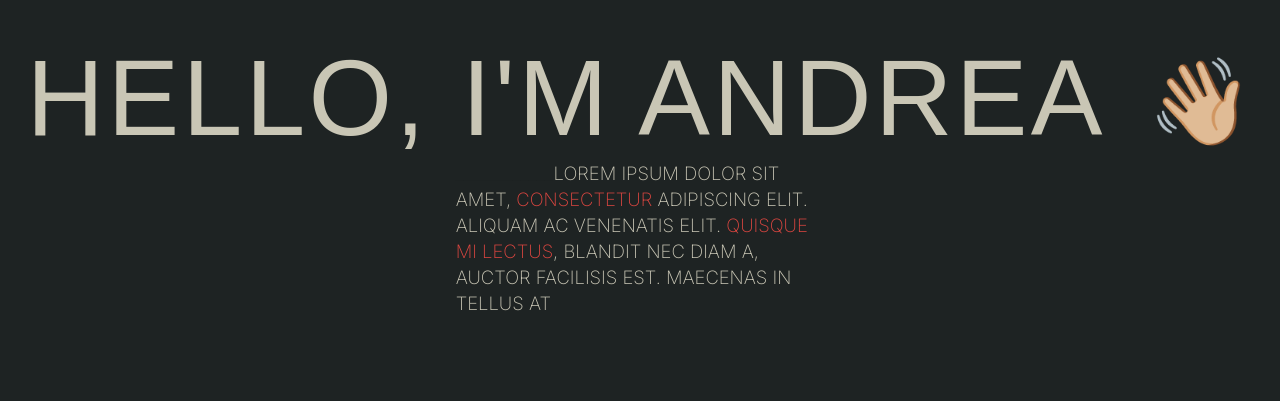
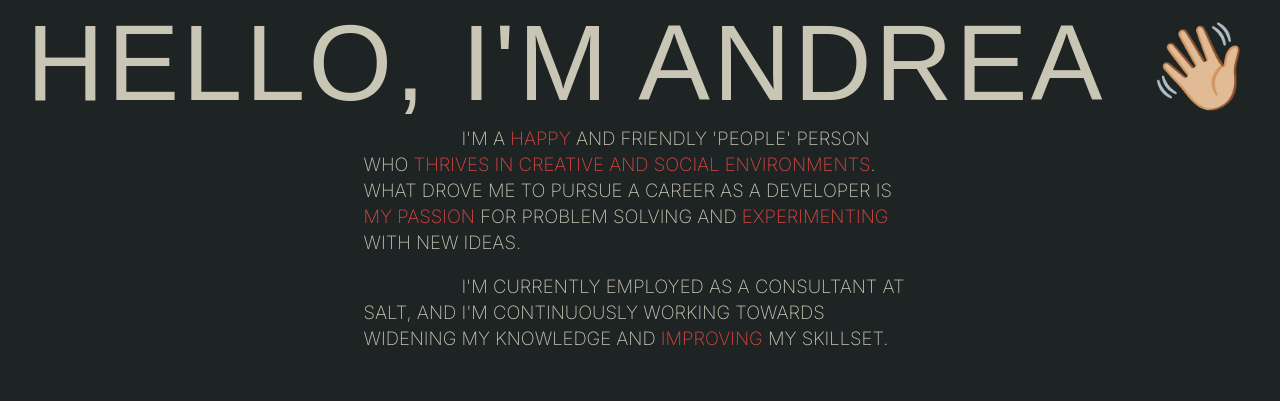
Before and after one commit to andreaelve/portfolio, a React (Create React App) app: page / in a window 1280 px wide. Shown: the part 860-1261 px from the top of the page. Built offline with nearby package versions, Linux system fonts and the light colour scheme; no server answers; a web font is replaced by a local one.

Commit message:
Litta tekst om meg

```diff
--- a/src/components/About.js
+++ b/src/components/About.js
@@ -17,7 +17,13 @@ function About() {
           <h2 className='about_title'>HELLO, I'M ANDREA</h2>
           <p className='about_hand-icon'>👋🏼</p>
         </div>
-       <p className='about_text'>Lorem ipsum dolor sit amet, <span className="red">consectetur</span> adipiscing elit. Aliquam ac venenatis elit. <span className="red">Quisque mi lectus</span>, blandit nec diam a, auctor facilisis est. Maecenas in tellus at </p>
+       <p className='about_text'>
+       I'm a <span className="red">happy</span> and friendly 'people' person who <span className="red">thrives in creative and social environments</span>. What drove me to pursue a career as a developer is <span className="red">my passion</span> for problem solving and <span className="red">experimenting</span> with new ideas.
+        {/* Lorem ipsum dolor sit amet, <span className="red">consectetur</span> adipiscing elit. Aliquam ac venenatis elit. <span className="red">Quisque mi lectus</span>, blandit nec diam a, auctor facilisis est. Maecenas in tellus at  */}
+        </p>
+        <p className='about_text'>
+          I'm currently employed as a consultant at Salt, and I'm continuously working towards widening my knowledge and <span className="red">improving</span> my skillset.
+        </p>
         <div className="about_icon-container">
           <img alt="vscode icon" className='about_icon' src={VsFig} />
           <img alt="css icon icon" className='about_icon' src={CssFig} />
--- a/src/components/Navbar.js
+++ b/src/components/Navbar.js
@@ -10,7 +10,6 @@ function Navbar() {
 
   return (
     <nav className="nav nav_open">
-        {/* <a className="nav_link" href="#home">Home</a> */}
         <HashLink className="nav_link" to="/#home" >Home</HashLink>
         <HashLink className="nav_link" to="/#about">About</HashLink>
         <HashLink className="nav_link" to="/#work">Projects</HashLink>
--- a/src/styles/about.css
+++ b/src/styles/about.css
@@ -60,6 +60,6 @@
     }
 
     .about_text {
-        width: 20em;
+        width: 30em;
     }
 }
```
